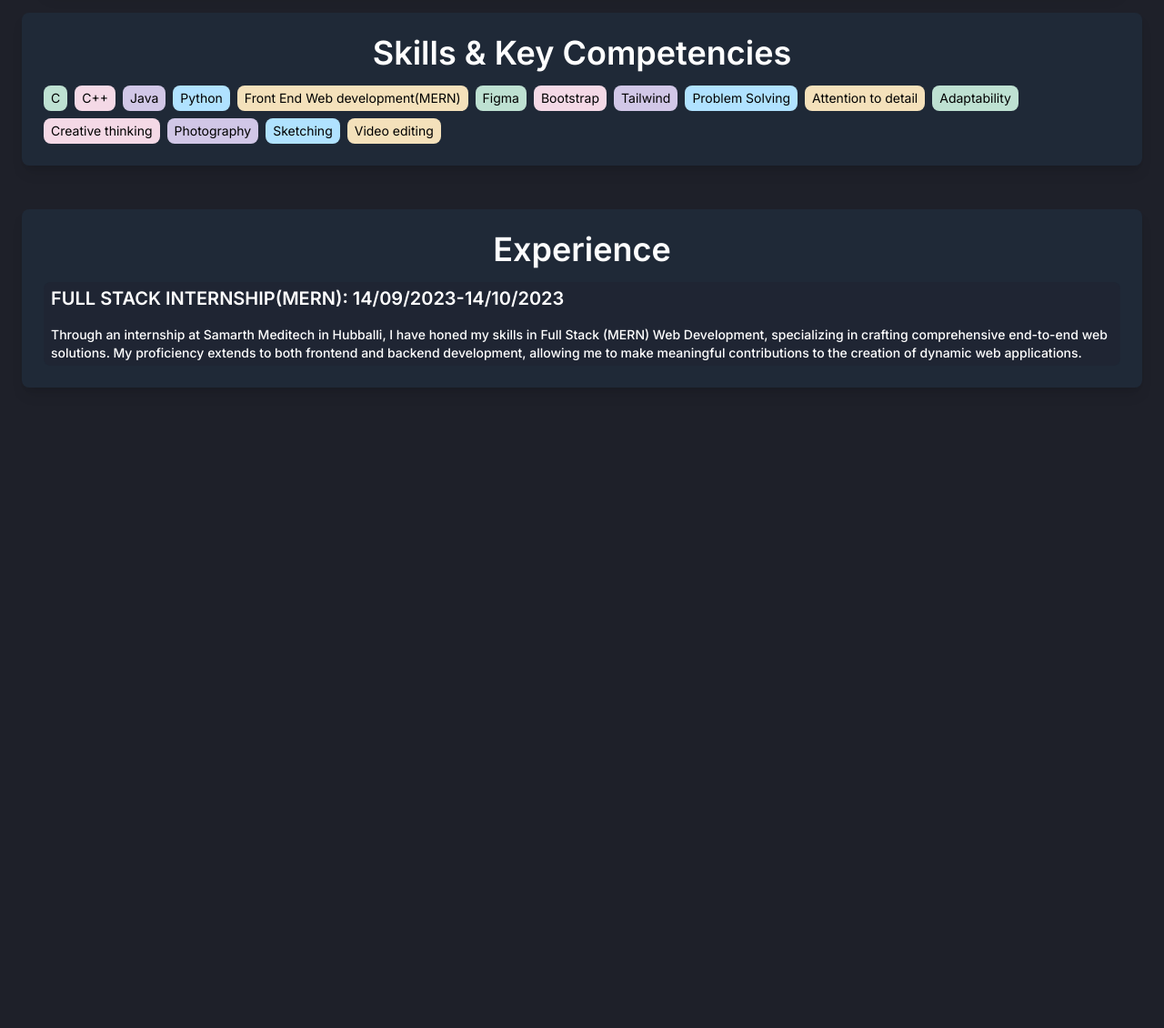
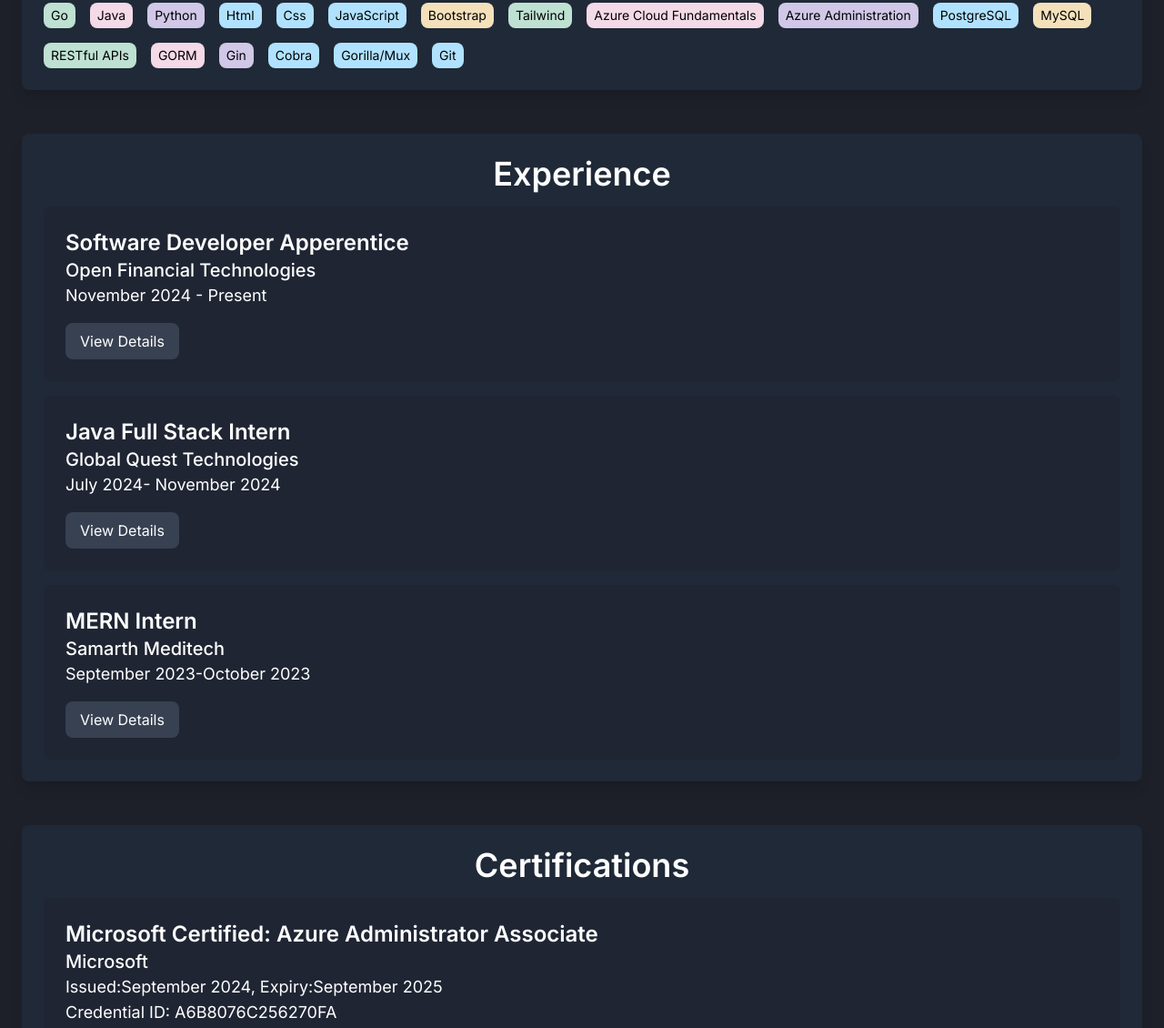
Before and after one commit to pradeeptumbinavar/PradeepTumbinavarPortfolio, a website: page index.html in a window 1280 px wide. Shown: the part 1345-2475 px from the top of the page at 91% size. Before the commit the page ends 1795 px from the top, so only its background shows below. Drawn offline with nearby package versions, Linux system fonts and the light colour scheme.

Commit message:
changes in content

```diff
--- a/index.html
+++ b/index.html
@@ -25,7 +25,7 @@
 
                 <button data-collapse-toggle="mobile-menu-2" type="button"
                     class="inline-flex items-center p-2 ml-1 text-sm text-gray-500 rounded-lg lg:hidden hover:bg-gray-100 focus:outline-none focus:ring-2 focus:ring-gray-200 dark:text-gray-400 dark:hover:bg-gray-700 dark:focus:ring-gray-600"
-                    aria-controls="mobile-menu-2" aria-expanded="true">
+                    aria-controls="mobile-menu-2" aria-expanded="false">
                     <span class="sr-only">Open main menu</span>
                     <svg class="w-6 h-6" fill="currentColor" viewBox="0 0 20 20" xmlns="http://www.w3.org/2000/svg">
                         <path fill-rule="evenodd"
@@ -39,7 +39,7 @@
                     </svg>
                 </button>
             </div>
-            <div class="items-center justify-between w-full lg:flex lg:w-auto lg:order-1" id="mobile-menu-2">
+            <div class="items-center justify-between w-full lg:flex lg:w-auto lg:order-1 hidden" id="mobile-menu-2">
                 <ul class="flex flex-col mt-4 font-medium lg:flex-row lg:space-x-8 lg:mt-0">
                     <li>
                         <a href="#About"
@@ -58,6 +58,10 @@
                         <a href="#experience"
                             class="block py-2 pl-3 pr-4 text-gray-700 border-b border-gray-100 hover:bg-gray-50 lg:hover:bg-transparent lg:border-0 lg:hover:text-purple-700 lg:p-0 dark:text-gray-400 lg:dark:hover:text-white dark:hover:bg-gray-700 dark:hover:text-white lg:dark:hover:bg-transparent dark:border-gray-700">Experience</a>
                     </li>
+                    <li>
+                        <a href="#certifications"
+                            class="block py-2 pl-3 pr-4 text-gray-700 border-b border-gray-100 hover:bg-gray-50 lg:hover:bg-transparent lg:border-0 lg:hover:text-purple-700 lg:p-0 dark:text-gray-400 lg:dark:hover:text-white dark:hover:bg-gray-700 dark:hover:text-white lg:dark:hover:bg-transparent dark:border-gray-700">Certifications</a>
+                    </li>
                 </ul>
             </div>
         </div>
@@ -68,18 +72,18 @@
         <div id="container" class="p-20 sm:p-16 md:p-20 lg:p-24 xl:p-20 w-auto flex flex-col md:flex-row px-4 sm:px-8 md:px-24 lg:px-24 xl:px-24 relative">
             <div class="mr-10">
                <img
-                 class="rounded-2xl   min-w-[100px] w-full h-auto md:w-auto md:h-auto shadow-lg"
-                 src="./assets/1709975473066-01.webp"
+                 class="rounded-full min-w-[86px] w-full h-auto md:w-auto md:h-auto shadow-lg"
+                 src="./assets/1718790625966.webp"
                  alt="image of myself"
                />
             </div>
             <div class="w-full sm:w-[70%] md:w-[60%] lg:w-[50%]">
-                <h1 class="text-[#FFFFFF] font-bold text-4xl mt-6 mb-8">
-                    👋 Hey it's me, Pradeep Tumbinavar
+                <h1 class="font-extrabold text-xl mt-6 mb-8">
+                    <span class="text-purple-800 font-extrabold text-xl">Golang Developer</span> | <span class="text-purple-800 font-extrabold text-xl">Azure 2X Certified</span>
                 </h1>
 
                 <p class="text-[#FFFFFF] text-justify w-full sm:w-[35rem] md:w-[30rem] lg:w-[25rem] mb-10">
-                    I am a final year Computer Science undergraduate at KLE INSTITUTE OF TECHNOLOGY with a current CGPA of 8.063. Skilled in C, Java, Python, and MERN full-stack development, I bring adaptability and a creative mindset to problem-solving. Seeking opportunities to contribute and excel professionally, I am passionate about learning and dedicated to making a meaningful impact. My expertise extends to innovative projects, equipping me to thrive in dynamic work environments and deliver impactful results.
+                    Hello, I'm <span class="font-extrabold text-lg">Pradeep Tumbinavar</span>— a backend developer with expertise in Go, PostgreSQL, and GORM. I specialize in building scalable APIs and microservices, with hands-on experience in Azure Cloud and the MERN stack. I’m driven by a passion for crafting robust, high-quality software solutions.
                 </p>
 
                 <div id="social" class="flex flex-wrap justify-start items-center gap-4">
@@ -97,7 +101,8 @@
     </div>
 
     <!-- <p class="text-4xl text-white font-semibold mb-4 self-start text-center mt-10">Projects</p> -->
-    <div id="projects" class="mx-12 p-6 flex flex-wrap items-center justify-center bg-gray-800 rounded-lg shadow-lg">
+   <div class="container mx-auto p-6" id="projects">
+    <div class=" p-6 flex flex-wrap items-center justify-center bg-gray-800 rounded-lg shadow-lg">
         <!-- Project cards go here -->
         <!-- <p class="text-4xl text-white font-semibold mb-4 self-start text-center mt-10">Projects</p> -->
         <div class="text-center w-full mb-2">
@@ -167,50 +172,152 @@
         <!-- Additional project cards -->
     </div>
 
+   </div>
+
     <!-- Skills Section -->
     <div id="skills" class="container mx-auto p-6">
         <!-- Skills & Key Competencies content -->
         <div class="bg-gray-800 p-6 rounded-lg shadow-lg">
             <p class="text-4xl text-white font-semibold mb-4 text-center">Skills & Key Competencies</p>
-            <div class="flex flex-wrap gap-2">
-                <a href="#" class="bg-[#BEE1D2]  py-1 px-2 rounded-lg text-sm">C</a>
-<a href="#" class="bg-[#F4D9E6]  py-1 px-2 rounded-lg text-sm">C++</a>
-<a href="#" class="bg-[#D1C7E7]  py-1 px-2 rounded-lg text-sm">Java</a>
-<a href="#" class="bg-[#B0E2FF]  py-1 px-2 rounded-lg text-sm">Python</a>
-<a href="#" class="bg-[#F4E1BB]  py-1 px-2 rounded-lg text-sm">Front End Web development(MERN)</a>
-<a href="#" class="bg-[#BEE1D2]  py-1 px-2 rounded-lg text-sm">Figma</a>
-<a href="#" class="bg-[#F4D9E6]  py-1 px-2 rounded-lg text-sm">Bootstrap</a>
-<a href="#" class="bg-[#D1C7E7]  py-1 px-2 rounded-lg text-sm">Tailwind</a>
-<a href="#" class="bg-[#B0E2FF]  py-1 px-2 rounded-lg text-sm">Problem Solving</a>
-<a href="#" class="bg-[#F4E1BB]  py-1 px-2 rounded-lg text-sm">Attention to detail</a>
-<a href="#" class="bg-[#BEE1D2]  py-1 px-2 rounded-lg text-sm">Adaptability</a>
-<a href="#" class="bg-[#F4D9E6]  py-1 px-2 rounded-lg text-sm">Creative thinking</a>
-<a href="#" class="bg-[#D1C7E7]  py-1 px-2 rounded-lg text-sm">Photography</a>
-<a href="#" class="bg-[#B0E2FF]  py-1 px-2 rounded-lg text-sm">Sketching</a>
-<a href="#" class="bg-[#F4E1BB]  py-1 px-2 rounded-lg text-sm">Video editing</a>
+            <div class="flex flex-wrap justify-self-auto gap-4">
+                <a href="#" class="bg-[#BEE1D2] py-1 px-2 rounded-lg text-sm">Go</a>
+            <a href="#" class="bg-[#F4D9E6] py-1 px-2 rounded-lg text-sm">Java</a>
+            <a href="#" class="bg-[#D1C7E7] py-1 px-2 rounded-lg text-sm">Python</a>
+            <a href="#" class="bg-[#B0E2FF] py-1 px-2 rounded-lg text-sm">Html</a>
+            <a href="#" class="bg-[#B0E2FF] py-1 px-2 rounded-lg text-sm">Css</a>
+            <a href="#" class="bg-[#B0E2FF] py-1 px-2 rounded-lg text-sm">JavaScript</a>
+            <a href="#" class="bg-[#F4E1BB] py-1 px-2 rounded-lg text-sm">Bootstrap</a>
+            <a href="#" class="bg-[#BEE1D2] py-1 px-2 rounded-lg text-sm">Tailwind</a>
+            <a href="#" class="bg-[#F4D9E6] py-1 px-2 rounded-lg text-sm">Azure Cloud Fundamentals</a>
+            <a href="#" class="bg-[#D1C7E7] py-1 px-2 rounded-lg text-sm">Azure Administration</a>
+            <a href="#" class="bg-[#B0E2FF] py-1 px-2 rounded-lg text-sm">PostgreSQL</a>
+            <a href="#" class="bg-[#F4E1BB] py-1 px-2 rounded-lg text-sm">MySQL</a>
+            <a href="#" class="bg-[#BEE1D2] py-1 px-2 rounded-lg text-sm">RESTful APIs</a>
+            <a href="#" class="bg-[#F4D9E6] py-1 px-2 rounded-lg text-sm">GORM</a>
+            <a href="#" class="bg-[#D1C7E7] py-1 px-2 rounded-lg text-sm">Gin</a>
+            <a href="#" class="bg-[#B0E2FF] py-1 px-2 rounded-lg text-sm">Cobra</a>
+            <a href="#" class="bg-[#B0E2FF] py-1 px-2 rounded-lg text-sm">Gorilla/Mux</a>
+            <a href="#" class="bg-[#B0E2FF] py-1 px-2 rounded-lg text-sm">Git</a>
+       </div>
+        </div>
+    </div>
+
+    <div id="experience" class="container mx-auto p-6">
+        <!-- Experience content -->
+        <div class="bg-gray-800 p-6 rounded-lg shadow-lg text-white">
+            <p class="text-4xl text-white font-semibold mb-4 text-center">Experience</p>
+            <div class="flex flex-col gap-6">
+
+                <div class="bg-[#1F2533] p-6 rounded-lg">
+                    <div class="text-right">
+                        <p class="text-2xl font-semibold"> Software Developer Apperentice</p>
+                        <p class="text-xl font-medium">Open Financial Technologies</p>
+                        <p class="text-lg font-light">November 2024 - Present</p>
+                    </div>
+                    <!-- Toggle Button -->
+                    <button onclick="toggleModal('desc2')" class="mt-4  text-white px-4 py-2 rounded-lg  bg-gray-700 transition duration-300 ease-in-out">
+                        View Details
+                    </button>
+                    <!-- Modal-like Dropdown -->
+                    <div id="desc2" class="hidden mt-4">
+                        <p class="text-justify text-md font-medium">
+                           Contributing to backend development at Zwitch, Open Fintech, Bangalore (Top 100 Indian Unicorn),
+                            building scalable APIs and microservices using Go, PostgreSQL, GORM, Redis, and Gin. Handling
+                            production tasks, including API development, optimization, and writing unit tests to ensure high-quality
+                            deliverables.
+                        </p>
+                    </div>
+                </div>
+
+                <div class="bg-[#1F2533] p-6 rounded-lg mt-4">
+                    <div class="text-right">
+                        <p class="text-2xl font-semibold"> Java Full Stack Intern  </p>
+                        <p class="text-xl font-medium">Global Quest Technologies</p>
+                        <p class="text-lg font-light">July 2024- November 2024</p>
+                    </div>
+                    <!-- Toggle Button -->
+                    <button onclick="toggleModal('desc3')" class="mt-4  text-white px-4 py-2 rounded-lg  bg-gray-700 transition duration-300 ease-in-out">
+                        View Details
+                    </button>
+                    <!-- Modal-like Dropdown -->
+                    <div id="desc3" class="hidden mt-4">
+                        <p class="text-justify text-md font-medium">
+                            Actively involved in Java full-stack development at Global Quest Technologies in Bangalore, where I am honing my expertise in Core Java, Advanced Java, frontend technologies (HTML, CSS, JavaScript, Bootstrap), MySQL for database management, and manual testing to create dynamic web applications.
+                        </p>
+                    </div>
+                </div>
+
+                <div class="bg-[#1F2533] p-6 rounded-lg mt-4">
+                    <div class="text-right">
+                        <p class="text-2xl font-semibold">MERN Intern</p>
+                        <p class="text-xl font-medium">Samarth Meditech</p>
+                        <p class="text-lg font-light">September 2023-October 2023</p>
+                    </div>
+                    <!-- Toggle Button -->
+                    <button onclick="toggleModal('desc1')" class="mt-4  text-white px-4 py-2 rounded-lg  bg-gray-700  transition duration-300 ease-in-out">
+                        View Details
+                    </button>
+                    <!-- Modal-like Dropdown -->
+                    <div id="desc1" class="hidden mt-4">
+                        <p class="text-justify text-md font-medium">
+                            Engaged in end-to-end web solution development during an internship at Samarth Meditech, Hubballi.
+                            developed web solutions, focusing on dynamic applications with HTML, CSS, JavaScript, and Tailwind.gained experience with GitHub for version control and improved my teamwork and problem-solving skills by collaborating with my team.
+                        </p>
+                    </div>
+                </div>
+
             </div>
         </div>
     </div>
 
-    <!-- Experience Section -->
-    <div id="experience" class="container mx-auto p-6">
-        <!-- Experience content -->
+    <div id="certifications" class="container mx-auto p-6">
+        <!-- Certifications content -->
         <div class="bg-gray-800 p-6 rounded-lg shadow-lg text-white">
-            <p class="text-4xl text-white font-semibold mb-4 text-center">Experience</p>
-            <div class="flex flex-wrap gap-2">
-                <!-- Experience details go here -->
-                <a  class="bg-[#1F2533] py-1 px-2 rounded-lg text-sm backdrop-blur-lg">
+            <p class="text-4xl text-white font-semibold mb-4 text-center">Certifications</p>
+            <div class="flex flex-col gap-6">
 
-                    <p class="text-xl font-semibold mb-4 text-">FULL STACK INTERNSHIP(MERN):
-                        14/09/2023-14/10/2023</p>
-                     <p class=" font-medium  text-md  ">
-                        Through an internship at Samarth Meditech in Hubballi, I have honed my skills in Full Stack (MERN) Web Development, specializing in crafting comprehensive end-to-end web solutions. My proficiency extends to both frontend and backend development, allowing me to make meaningful contributions to the creation of dynamic web applications.
-                     </p>
-                </a>
-                <!-- Additional experience items -->
+                <div class="bg-[#1F2533] p-6 rounded-lg">
+                    <div class="text-right">
+                        <p class="text-2xl font-semibold">Microsoft Certified: Azure Administrator Associate</p>
+                        <p class="text-xl font-medium">Microsoft</p>
+                        <p class="text-lg font-light">Issued:September 2024, Expiry:September 2025</p>
+                        <p class="text-lg font-light">Credential ID: A6B8076C256270FA</p>
+                    </div>
+                </div>
+
+                <div class="bg-[#1F2533] p-6 rounded-lg mt-4">
+                    <div class="text-right">
+                        <p class="text-2xl font-semibold">Fundamentals of Docker and kubernetes</p>
+                        <p class="text-xl font-medium">Scaler</p>
+                        <p class="text-lg font-light">Issued:February 2025</p>
+                    </div>
+                </div>
+
+                <div class="bg-[#1F2533] p-6 rounded-lg mt-4">
+                    <div class="text-right">
+                        <p class="text-2xl font-semibold">Python For Machine Learning</p>
+                        <p class="text-xl font-medium">Sathvik Softech, Hubballi</p>
+                        <p class="text-lg font-light">Issued: April 2023</p>
+                    </div>
+                </div>
+
+
             </div>
         </div>
     </div>
+
+    <script>
+        function toggleModal(id) {
+            const element = document.getElementById(id);
+            if (element.classList.contains('hidden')) {
+                element.classList.remove('hidden');
+                element.classList.add('block');
+            } else {
+                element.classList.remove('block');
+                element.classList.add('hidden');
+            }
+        }
+    </script>
 </body>
 
 </html>
```
Also changed, not shown: assets/1718790625966.webp (added).
